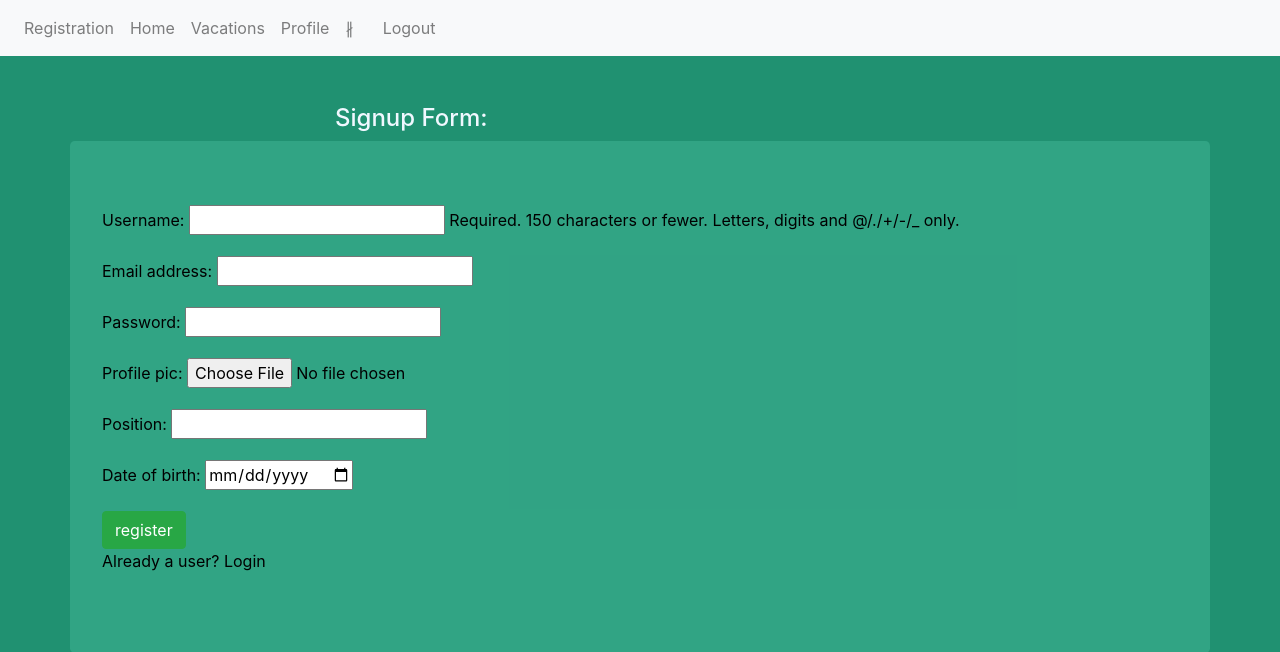
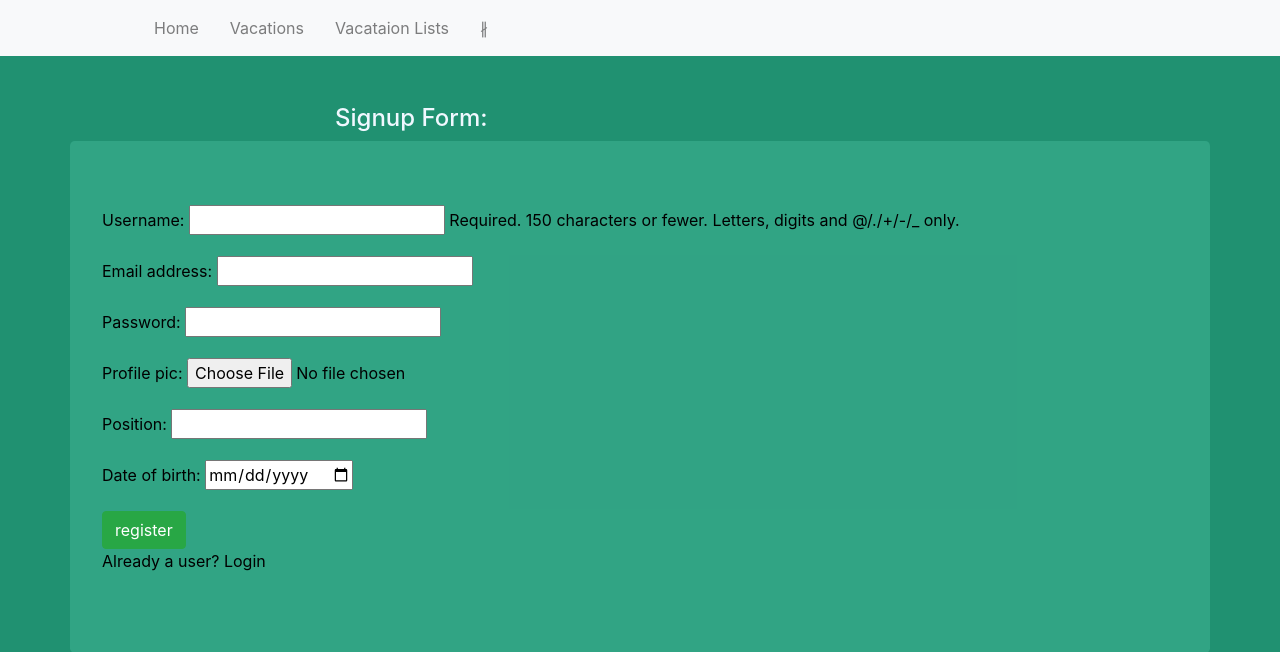
Before and after one commit to hassansalahnasrallah/python-bootcamp, a Django app: page /register/ in a window 1280 px wide. Shown: the top 652 px of the page. Run offline with Django 3.2, Linux system fonts and the light colour scheme; some libraries are stand-ins or nearby versions.

Commit message:
fixed validation in registration and nav bar

```diff
--- a/Samir_Zahreddine_Django_Project/Vacations/templates/Vacations/registration.html
+++ b/Samir_Zahreddine_Django_Project/Vacations/templates/Vacations/registration.html
@@ -47,24 +47,38 @@
             z-index: 999;
             background-color: white;
         }
+        .navbar-nav > li{
+            padding-left:15px;
+            padding-right:15x;
+          }
+
     </style>
 </head>
 
 <body>
-    <nav class="navbar navbar-expand-lg navbar-light bg-light">
+    <nav class="navbar navbar-expand-lg navbar-light bg-light ">
 
+        <div class="container">
           <ul class="nav navbar-nav">
-            <li><a class="nav-link">Registration</a></li>
+            <li><a class="nav-link"></a></li>
             <li><a></a></li>
-            <li><a class="nav-link" href="{% url 'index' %}">Home </a></li>
+              {% if request.user.is_authenticated %}
+                  <li><a class="nav-link" href="{% url 'index' %}">Welcome {{request.user.username}} </a></li>
+              {% endif %}
+            <li><a class="nav-link" href="{% url 'index' %}">Home</a></li>
             <li><a class="nav-link" href="{% url 'form_VacationForm' %}">Vacations</a></li>
-            <li><a class="nav-link" href="{% url 'vacation_list' %}">Profile</a></li>
+            <li><a class="nav-link" href="{% url 'vacation_list' %}">Vacataion Lists</a></li>
             <li><a class="nav-link">&nspar; &ThinSpace;&ThinSpace;&ThinSpace;</a></li><a>
+              {% if user.is_authenticated %}
                   <li class="form-inline"><a class="nav-link" href="{% url 'logout_request' %}">Logout</a></li>
+              {% else %}
+                  <li class="form-inline"><a class="nav-link" href="{% url 'logout_request' %}"></a></li>
+              {% endif %}
         </div>
         </ul>
         </div>
       </nav>
+
 
     <h4 class="container mt-5 w-50" style='color:aliceblue;'> Signup Form:</h4>
     <div class='div-1'>
@@ -131,29 +145,19 @@
                     maxlength: 15
                 },
             },
-            messages: {
-                username: {
-                    required: "Please Enter your username."
+            submitHandler: function(form) {
+                form.submit();
             },
 
-                email: {
-                    required: " Please Enter your valid email."
+            // Called when the element is invalid:
+            highlight: function(element) {
+                $(element).css('background', 'red');
             },
 
-                password: {
-                    required: "Please Enter a valid password.",
-                    //  minlengthl: jQuery.validator.format("Please, at least 4 characters are necessary")
+            // Called when the element is valid:
+            unhighlight: function(element) {
+                $(element).css('background', '#ffffff');
             },
-
-                position: {
-                    required: "Please Enter your position."
-                },
-
-                date_of_birth: {
-                    required: "Please Enter your date of birth."
-                },
-            },
-
         });
     });
 
```
Also changed, not shown: Samir_Zahreddine_Django_Project/Vacations/templates/Vacations/base.html (+14 -3 lines), Samir_Zahreddine_Django_Project/db.sqlite3. Lines whose indentation alone changed are shown as unchanged.
